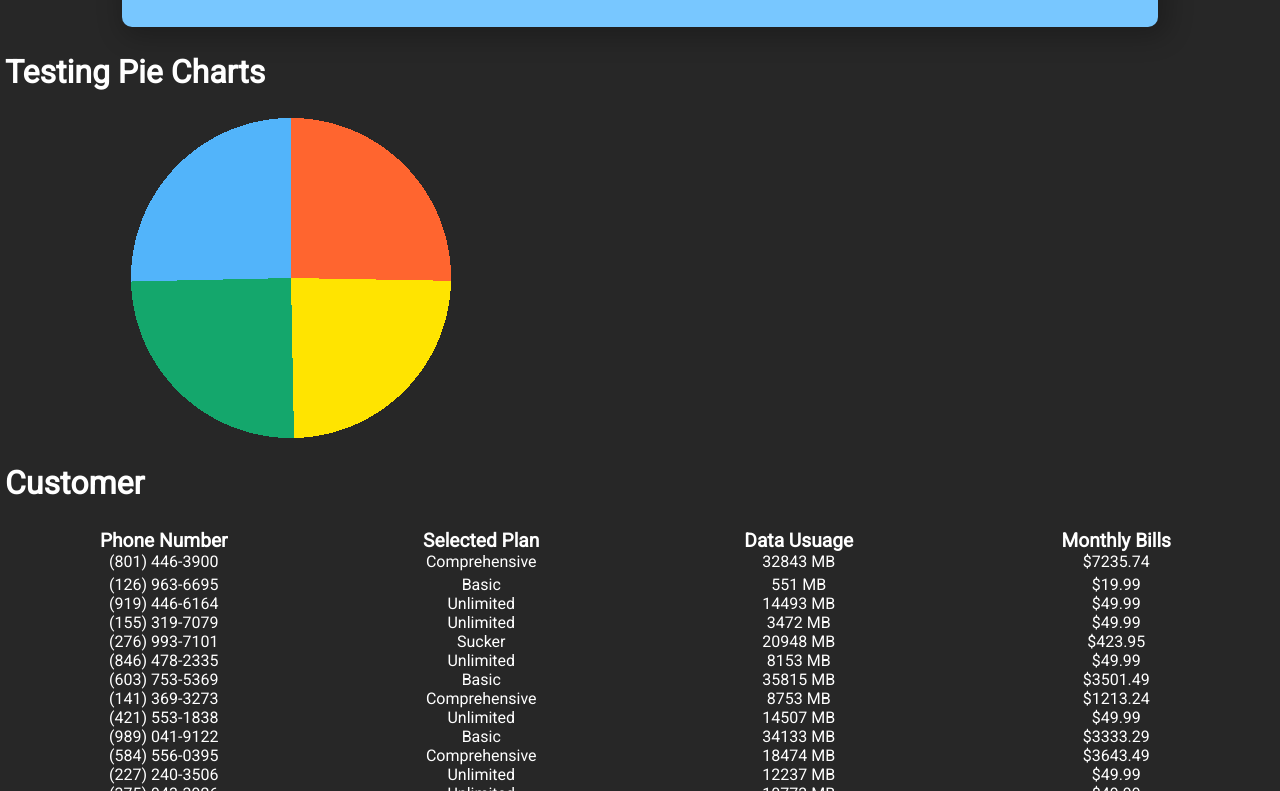
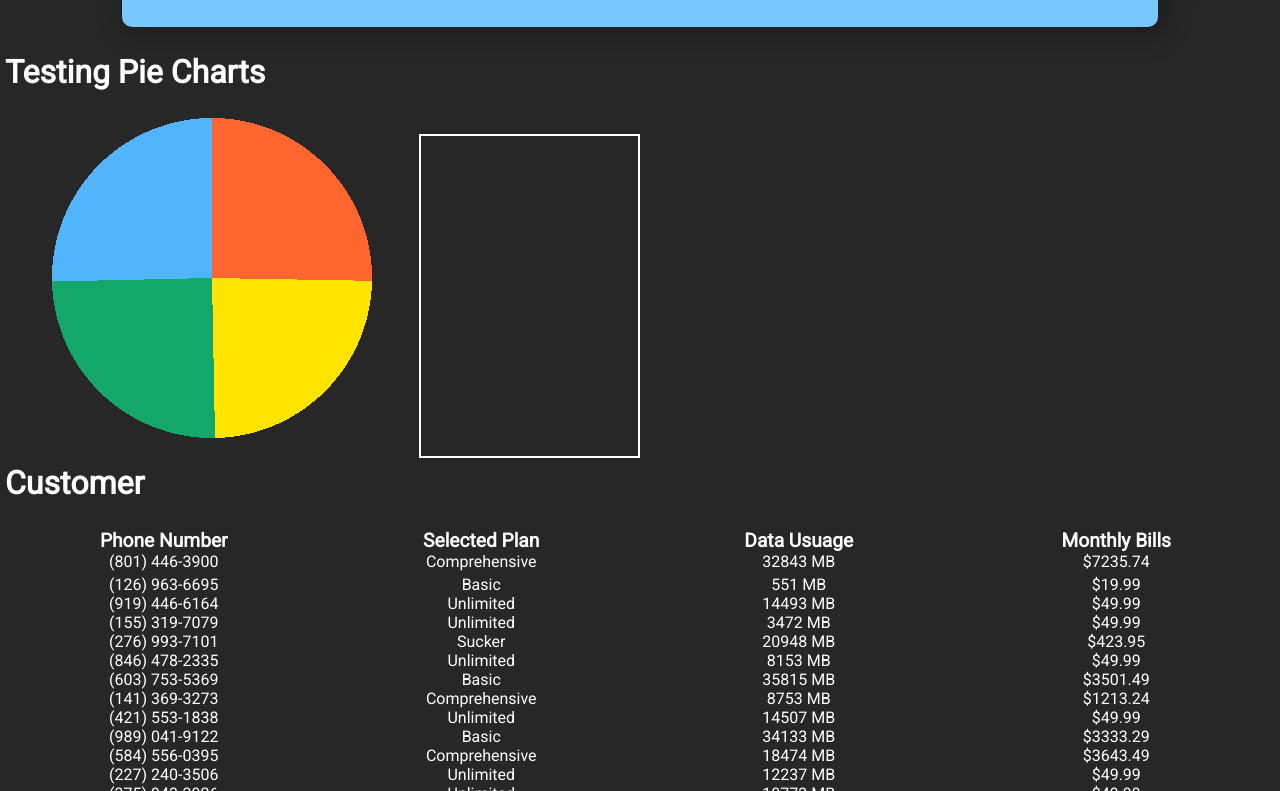
Before and after one commit to haoteng10/Disjunction-Wireless, a website: page index.html in a window 1280 px wide. Shown: the part 1089-1880 px from the top of the page. Drawn offline with Linux system fonts and the light colour scheme.

Commit message:
Add files via upload

```diff
--- a/index.css
+++ b/index.css
@@ -110,6 +110,14 @@ div.item {
   font-size: 1.2em;
 }
 
+.pieWrapper {
+  padding-left: 0%;
+  height: 40vh;
+  width: 50%;
+  display: flex;
+  flex-direction: row;
+}
+
 #pie {
   background: radial-gradient(
     circle closest-side at center,
@@ -120,8 +128,13 @@ div.item {
     green 45deg 110deg, blue 110deg 200deg, purple 200deg
   );
 
-  /*Something with conic gradients*/
-  padding-left: 5%;
-  width: 40%;
-  height: 40vh;
+  width: 70%;
+  height: 100%;
 }
+
+#label
+{
+  border: 2px solid white;
+  width: 30%;
+  height: 100%;
+}
--- a/index.html
+++ b/index.html
@@ -72,7 +72,10 @@
       </div>
     </div>
     <h2>Testing Pie Charts</h2>
-    <div id="pie"></div>
+    <div class="pieWrapper">
+      <div id="pie"></div>
+      <ul id="label"></div>
+    </div>
 
     <div id="customer-list">
       <h2>Customer</h2>
```
